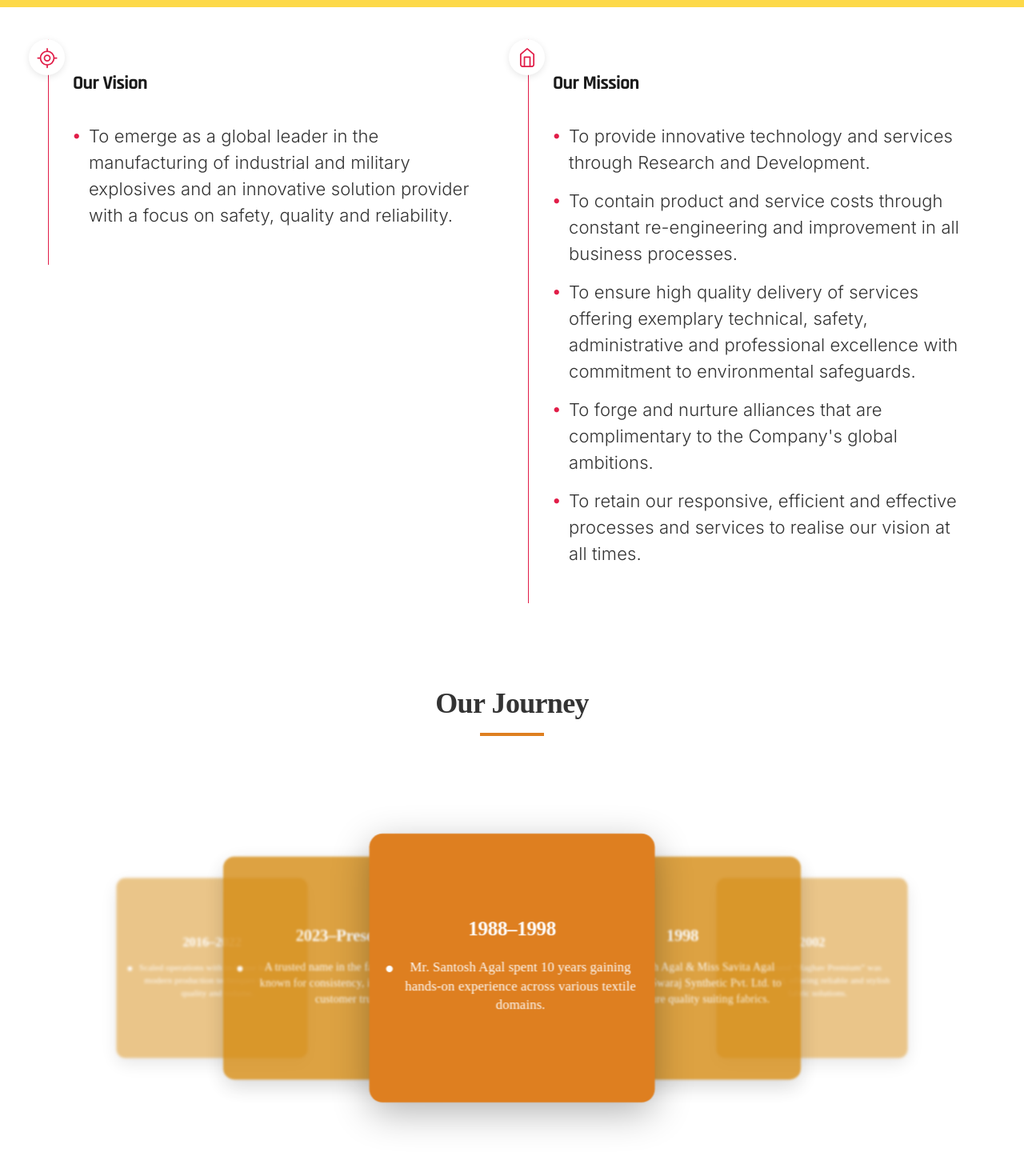
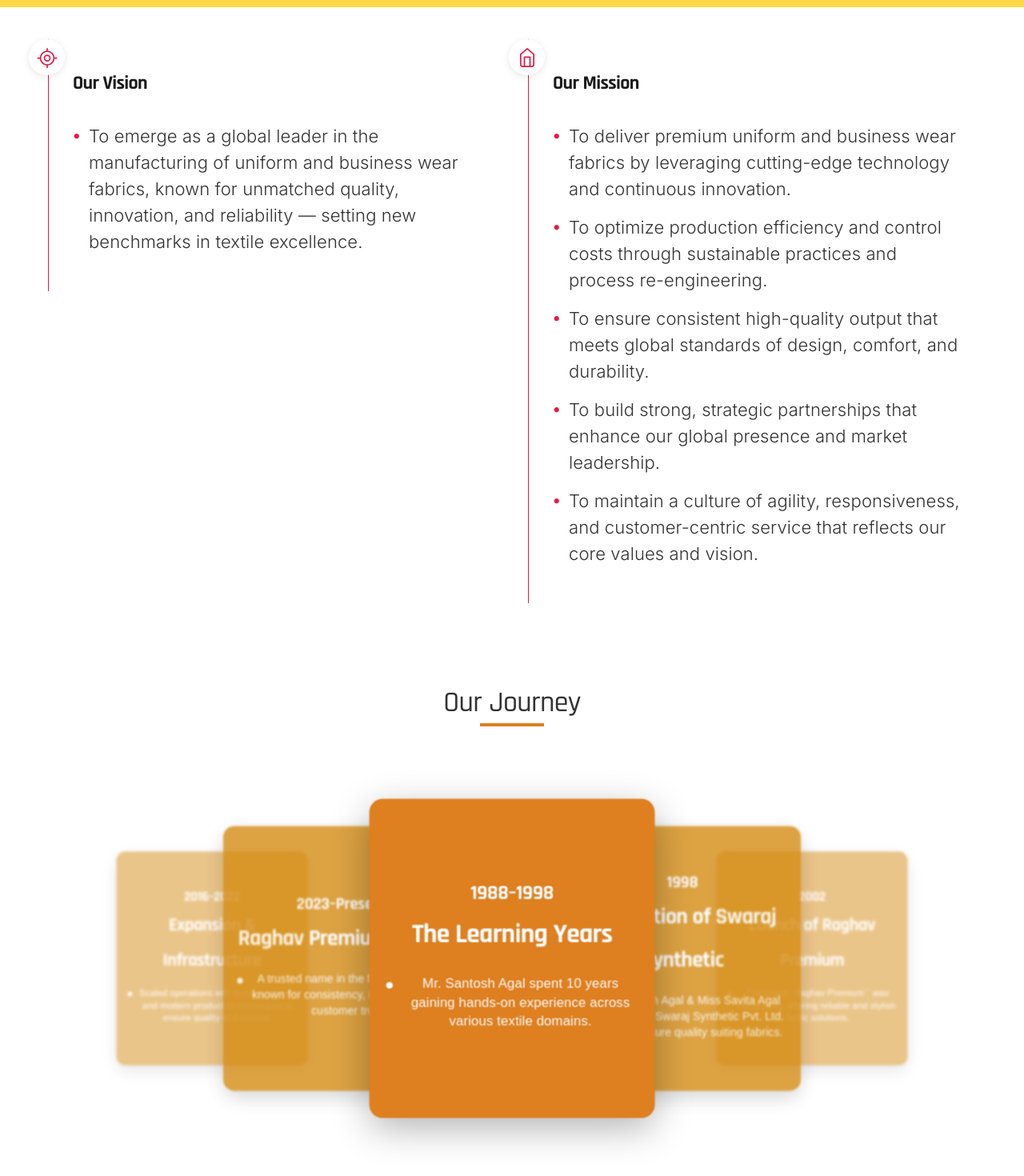
Before and after one commit to Yashpataliya01/clothing_app, a React (Vite) app: page /about in a window 1280 px wide. Shown: the part 1463-2933 px from the top of the page at 80% size. Built offline with nearby package versions, Linux system fonts and the light colour scheme; a web font is replaced by a local one.

Commit message:
final commit

```diff
--- a/src/pages/Public/About/components/CardSlider/CardSlider.css
+++ b/src/pages/Public/About/components/CardSlider/CardSlider.css
@@ -13,9 +13,7 @@
 }
 .timeline-header h2 {
   font-size: 36px;
-  font-weight: 700;
   color: #333;
-  margin-bottom: 12px;
 }
 .red-underline {
   width: 80px;
@@ -39,11 +37,10 @@
 .timeline-card-wrapper {
   position: absolute;
   width: 340px;
-  height: 320px;
+  height: 380px;
   transition: all 0.6s ease;
   cursor: pointer;
 }
-
 /* Center card */
 .position-center {
   z-index: 5;
@@ -112,6 +109,10 @@
 
 .timeline-card h3 {
   font-size: 24px;
+  font-weight: bold;
+}
+.timeline-card h1 {
+  font-size: 2rem;
   font-weight: bold;
   margin-bottom: 16px;
 }
--- a/src/pages/Public/About/components/CardSlider/CardSlider.jsx
+++ b/src/pages/Public/About/components/CardSlider/CardSlider.jsx
@@ -1,8 +1,11 @@
-import React, { useState } from "react";
+import React, { useState, useRef, useEffect } from "react";
 import "./CardSlider.css";
 
 const CardSlider = () => {
   const [activeIndex, setActiveIndex] = useState(2);
+  const [touchStart, setTouchStart] = useState(null);
+  const [touchEnd, setTouchEnd] = useState(null);
+  const sliderRef = useRef(null);
 
   const timelineData = [
     {
@@ -10,38 +13,47 @@
       points: [
         "Scaled operations with in-house looms and modern production techniques to ensure quality and volume.",
       ],
+      heading: "Expansion & Infrastructure",
     },
     {
       period: "2023–Present",
       points: [
         "A trusted name in the fabric industry, known for consistency, innovation, and customer trust.",
       ],
+      heading: "Raghav Premium Today",
     },
     {
       period: "1988–1998",
       points: [
         "Mr. Santosh Agal spent 10 years gaining hands-on experience across various textile domains.",
       ],
+      heading: "The Learning Years",
     },
     {
       period: "1998",
       points: [
         "Mr. Santosh Agal & Miss Savita Agal established Swaraj Synthetic Pvt. Ltd. to manufacture quality suiting fabrics.",
       ],
+      heading: "Foundation of Swaraj Synthetic",
     },
     {
       period: "2002",
       points: [
-        "The brand “Raghav Premium” was introduced, offering reliable and stylish fabric solutions.",
+        "The brand `Raghav Premium`` was introduced, offering reliable and stylish fabric solutions.",
       ],
+      heading: "Launch of Raghav Premium",
     },
     {
       period: "2005–2015",
       points: [
         "Introduced trendsetting fabrics like 2-way and 4-way stretch to meet evolving market needs.",
       ],
+      heading: "Innovation in Fabric",
     },
   ];
+
+  // Minimum swipe distance required (in pixels)
+  const minSwipeDistance = 50;
 
   const handleCardClick = (index) => {
     setActiveIndex(index);
@@ -63,14 +75,105 @@
     else return "hidden";
   };
 
+  const handleTouchStart = (e) => {
+    setTouchEnd(null); // Reset touchEnd
+    setTouchStart(e.targetTouches[0].clientX);
+  };
+
+  const handleTouchMove = (e) => {
+    setTouchEnd(e.targetTouches[0].clientX);
+  };
+
+  const handleTouchEnd = () => {
+    if (!touchStart || !touchEnd) return;
+
+    const distance = touchStart - touchEnd;
+    const isLeftSwipe = distance > minSwipeDistance;
+    const isRightSwipe = distance < -minSwipeDistance;
+
+    if (isLeftSwipe) {
+      // Move to next card (right direction)
+      const nextIndex = (activeIndex + 1) % timelineData.length;
+      setActiveIndex(nextIndex);
+    } else if (isRightSwipe) {
+      // Move to previous card (left direction)
+      const prevIndex =
+        (activeIndex - 1 + timelineData.length) % timelineData.length;
+      setActiveIndex(prevIndex);
+    }
+  };
+
+  // For mouse events (desktop)
+  const [isDragging, setIsDragging] = useState(false);
+  const [startX, setStartX] = useState(0);
+  const [currentX, setCurrentX] = useState(0);
+
+  const handleMouseDown = (e) => {
+    setIsDragging(true);
+    setStartX(e.clientX);
+    setCurrentX(e.clientX);
+    // Prevent default text selection during drag
+    e.preventDefault();
+  };
+
+  const handleMouseMove = (e) => {
+    if (isDragging) {
+      setCurrentX(e.clientX);
+    }
+  };
+
+  const handleMouseUp = () => {
+    if (isDragging) {
+      const distance = startX - currentX;
+      const isLeftSwipe = distance > minSwipeDistance;
+      const isRightSwipe = distance < -minSwipeDistance;
+
+      if (isLeftSwipe) {
+        // Move to next card (right direction)
+        const nextIndex = (activeIndex + 1) % timelineData.length;
+        setActiveIndex(nextIndex);
+      } else if (isRightSwipe) {
+        // Move to previous card (left direction)
+        const prevIndex =
+          (activeIndex - 1 + timelineData.length) % timelineData.length;
+        setActiveIndex(prevIndex);
+      }
+
+      setIsDragging(false);
+    }
+  };
+
+  // Cleanup function for mouse events
+  useEffect(() => {
+    const handleMouseUpOutside = () => {
+      if (isDragging) {
+        setIsDragging(false);
+      }
+    };
+
+    document.addEventListener("mouseup", handleMouseUpOutside);
+    return () => {
+      document.removeEventListener("mouseup", handleMouseUpOutside);
+    };
+  }, [isDragging]);
+
   return (
     <div className="timeline-container">
       <div className="timeline-header">
-        <h2>Our Journey</h2>
+        <h2 className="rajdhani-medium">Our Journey</h2>
         <div className="red-underline"></div>
       </div>
 
-      <div className="timeline-fan-container">
+      <div
+        className="timeline-fan-container"
+        ref={sliderRef}
+        onTouchStart={handleTouchStart}
+        onTouchMove={handleTouchMove}
+        onTouchEnd={handleTouchEnd}
+        onMouseDown={handleMouseDown}
+        onMouseMove={handleMouseMove}
+        onMouseUp={handleMouseUp}
+      >
         {timelineData.map((item, index) => {
           const isActive = index === activeIndex;
           const positionClass = getPositionClass(index);
@@ -82,10 +185,13 @@
               onClick={() => handleCardClick(index)}
             >
               <div className={`timeline-card ${isActive ? "active" : ""}`}>
-                <h3>{item.period}</h3>
+                <h3 className="rajdhani-medium">{item.period}</h3>
+                <h1 className="rajdhani-semibold">{item.heading}</h1>
                 <ul>
                   {item.points.map((point, i) => (
-                    <li key={i}>{point}</li>
+                    <li className="paragraph" key={i}>
+                      {point}
+                    </li>
                   ))}
                 </ul>
               </div>
--- a/src/pages/Public/About/components/Mission/Mission.css
+++ b/src/pages/Public/About/components/Mission/Mission.css
@@ -146,7 +146,7 @@
   .icon-container {
     width: 40px;
     height: 40px;
-    left: -20px;
+    left: -50px;
   }
 
   .section-icon {
--- a/src/pages/Public/About/components/Mission/Mission.jsx
+++ b/src/pages/Public/About/components/Mission/Mission.jsx
@@ -93,9 +93,9 @@
 
         <ul className="section-content">
           <li className="inter">
-            To emerge as a global leader in the manufacturing of industrial and
-            military explosives and an innovative solution provider with a focus
-            on safety, quality and reliability.
+            To emerge as a global leader in the manufacturing of uniform and
+            business wear fabrics, known for unmatched quality, innovation, and
+            reliability — setting new benchmarks in textile excellence.
           </li>
         </ul>
       </div>
@@ -131,25 +131,24 @@
 
         <ul className="section-content">
           <li className="inter">
-            To provide innovative technology and services through Research and
-            Development.
+            To deliver premium uniform and business wear fabrics by leveraging
+            cutting-edge technology and continuous innovation.
           </li>
           <li className="inter">
-            To contain product and service costs through constant re-engineering
-            and improvement in all business processes.
+            To optimize production efficiency and control costs through
+            sustainable practices and process re-engineering.
           </li>
           <li className="inter">
-            To ensure high quality delivery of services offering exemplary
-            technical, safety, administrative and professional excellence with
-            commitment to environmental safeguards.
+            To ensure consistent high-quality output that meets global standards
+            of design, comfort, and durability.
           </li>
           <li className="inter">
-            To forge and nurture alliances that are complimentary to the
-            Company's global ambitions.
+            To build strong, strategic partnerships that enhance our global
+            presence and market leadership.
           </li>
           <li className="inter">
-            To retain our responsive, efficient and effective processes and
-            services to realise our vision at all times.
+            To maintain a culture of agility, responsiveness, and
+            customer-centric service that reflects our core values and vision.
           </li>
         </ul>
       </div>
--- a/src/pages/Public/Blogs/components/BlogDetails/BlogDetails.css
+++ b/src/pages/Public/Blogs/components/BlogDetails/BlogDetails.css
@@ -20,7 +20,8 @@
   width: 100%;
   height: auto;
   max-height: 600px;
-  object-fit: fill;
+  object-fit: cover;
+  object-position: top;
   border-radius: 12px;
   box-shadow: 0 4px 12px rgba(0, 0, 0, 0.1);
 }
--- a/src/pages/Public/Blogs/components/BlogDetails/BlogDetails.jsx
+++ b/src/pages/Public/Blogs/components/BlogDetails/BlogDetails.jsx
@@ -14,12 +14,12 @@
     <div className="blog_details_container">
       <div className="blog_image">
         <img src={blog.img} alt={blog.title} />
-        <div className="hero_title">
+        {/* <div className="hero_title">
           <h1 className="rajdhani-bold">{blog.title}</h1>
           <p>
             by - <span className="rajdhani-bold">{blog.by}</span>
           </p>
-        </div>
+        </div> */}
       </div>
 
       <div className="blog_details_main">
```
Also changed, not shown: src/Data/Public.jsx (+9 -9 lines), src/assets/breathable_logo.png (added).
